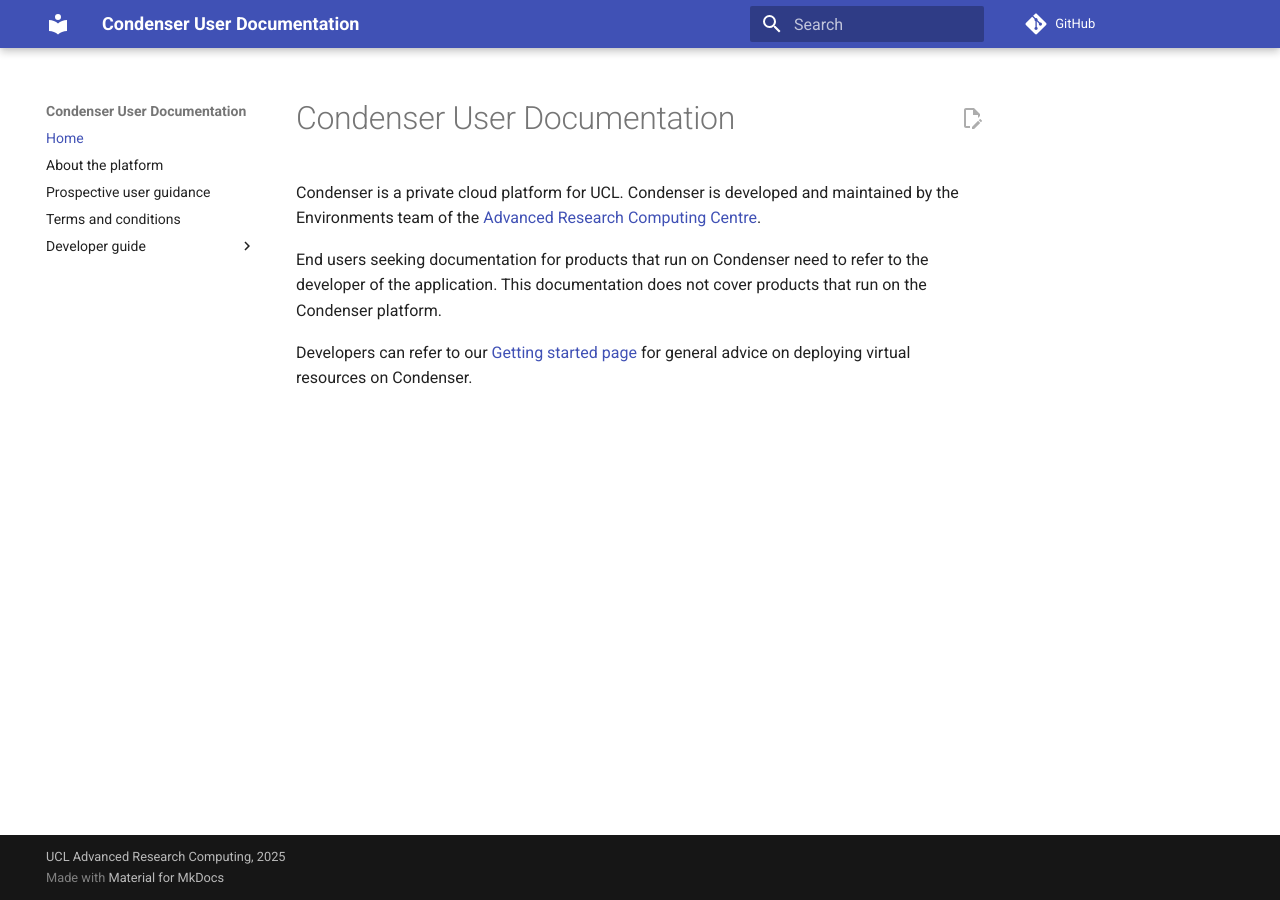
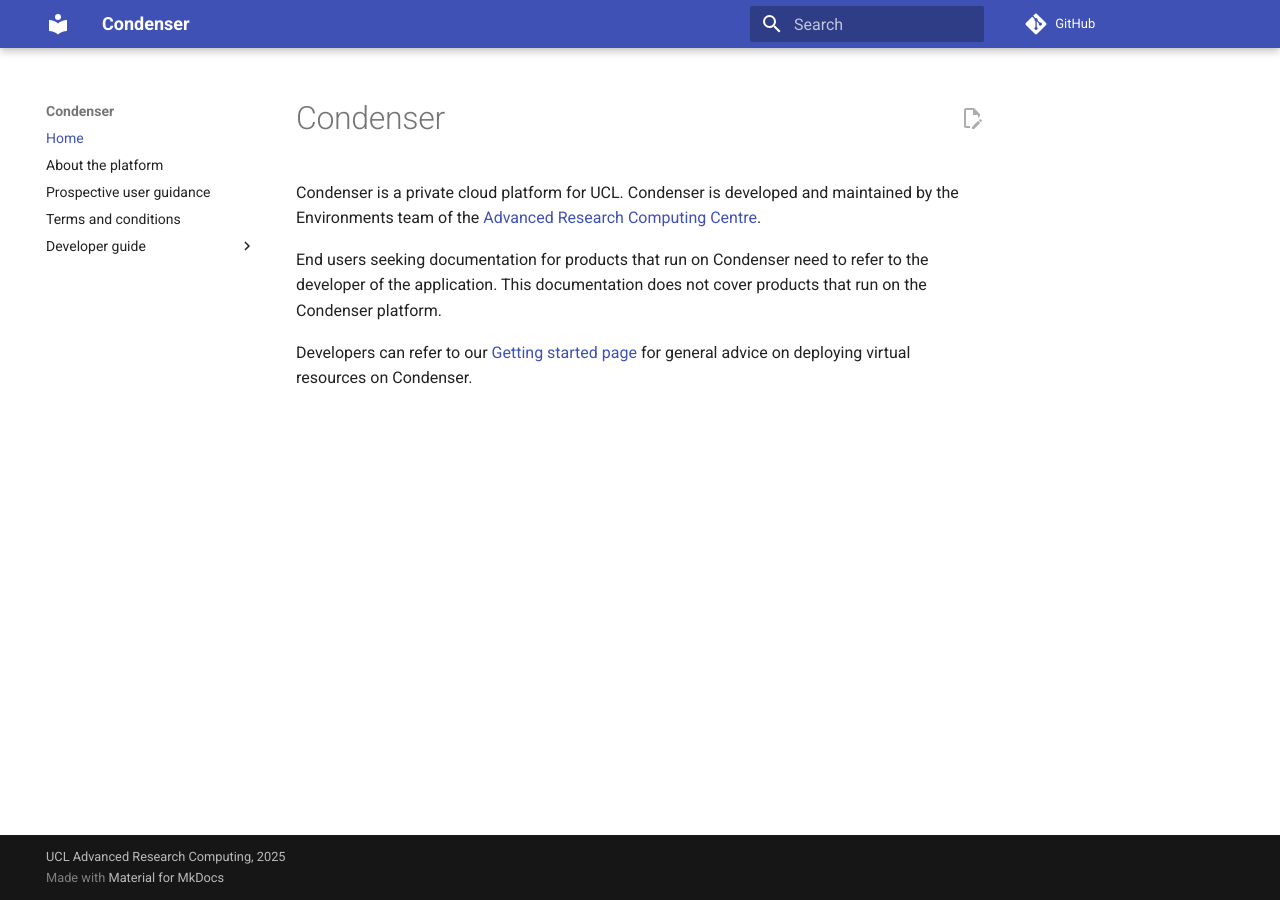
Before and after one commit to UCL-ARC/condenser-mkdocs, an MkDocs documentation site: the page built from docs/index.md, in a window 1280 px wide. Built offline with MkDocs 1.6.1 and Material for MkDocs 9.7.7, drawn with Linux system fonts in a browser that asks for light colours; comment, search, counter and statistics services are not loaded.

Commit message:
rename the site

```diff
--- a/docs/index.md
+++ b/docs/index.md
@@ -2,7 +2,7 @@
 title: Home
 ---
 
-# Condenser User Documentation
+# Condenser
 
 Condenser is a private cloud platform for UCL. Condenser is developed and maintained
 by the Environments team of the [Advanced Research Computing Centre](https://www.ucl.ac.uk/advanced-research-computing/).
--- a/mkdocs.yml
+++ b/mkdocs.yml
@@ -1,4 +1,4 @@
-site_name: Condenser User Documentation
+site_name: Condenser
 theme:
   name: material
   features:
```
